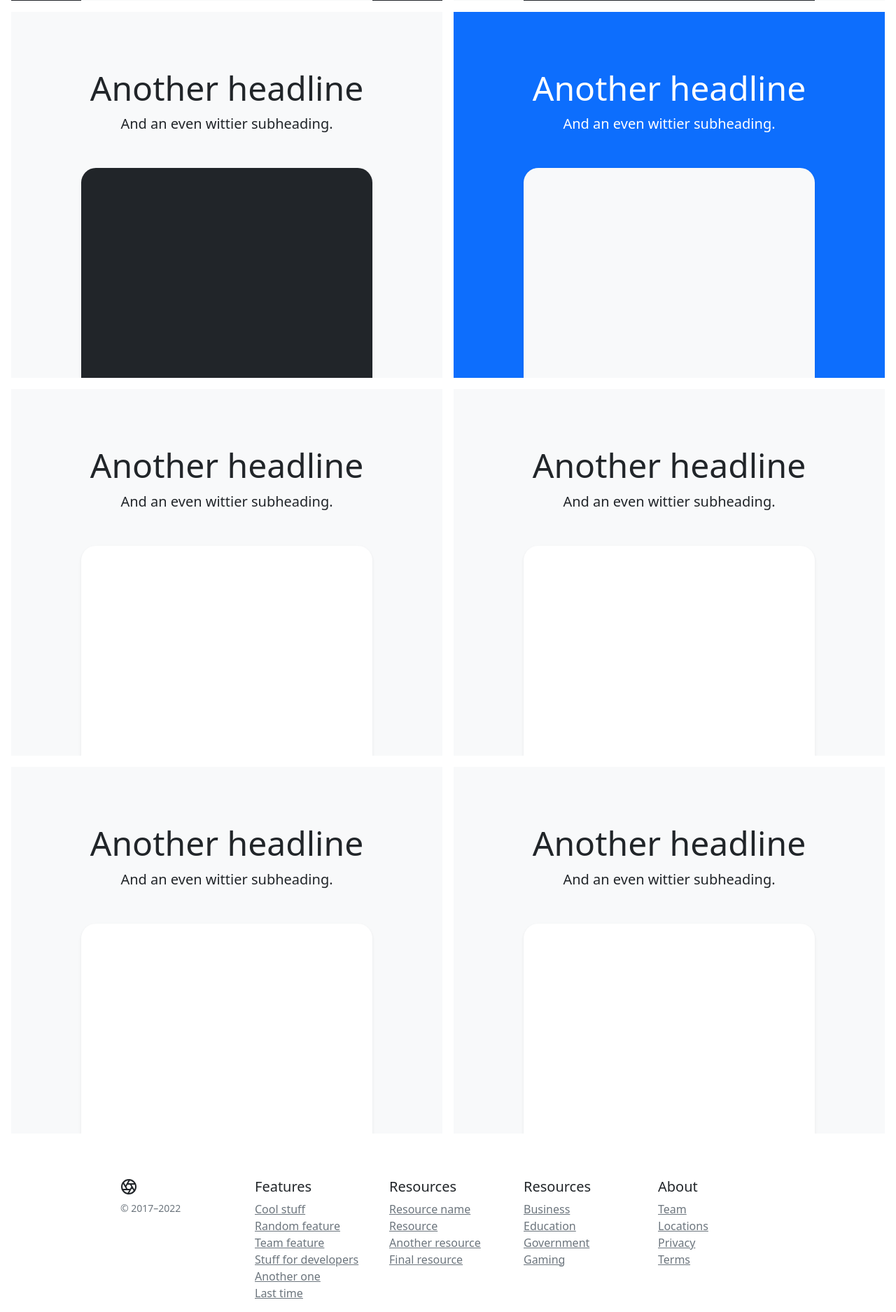
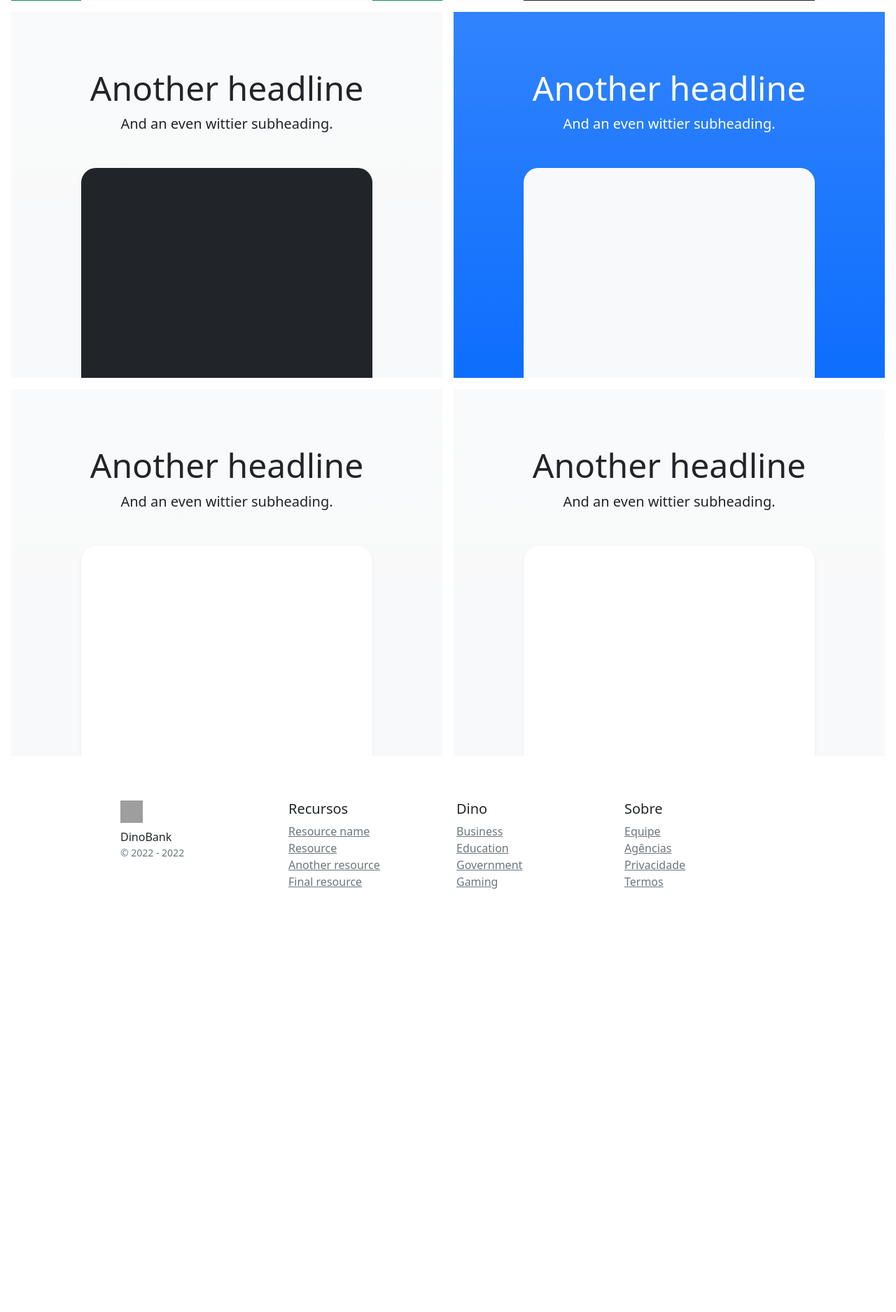
Before and after one commit to the1scient/bancopisenac, a PHP site: page / in a window 1280 px wide. Shown: the part 1058-2933 px from the top of the page at 70% size. After the commit the page ends 2328 px from the top, so only its background shows below. Run offline with PHP 8.4, Linux system fonts and the light colour scheme; grey boxes are pictures that could not be loaded.

Commit message:
arrumando e personalizando cards e a index

```diff
--- a/index.php
+++ b/index.php
@@ -40,42 +40,42 @@
   <div class="position-relative overflow-hidden p-3 p-md-5 m-md-3 text-center bg-light">
     <div class="col-md-5 p-lg-5 mx-auto my-5">
       <h1 class="display-4 fw-normal text-success">DinoBank</h1>
-     <p class="lead fw-normal"  style="display: inline-block;" >O banco</p> <p style="display: inline-block;"  class="lead fw-normal q" data-period="2000" data-type='[ "feito para você.", "feito para quem você ama."]'>
+     <p class="lead fw-normal" style="display: inline-block;" >O banco</p> <p style="display: inline-block;" class="lead fw-normal q" data-period="2000" data-type='[ "feito para você.", "feito para quem você ama.", "feito para o digital.", "feito para todos."]'>
         <span class="wrap"></span>
 
       </p>
-      <br><a class="btn btn-outline-secondary" href="#">Aventure-se!</a>
+      <br><a class="btn btn-outline-success" href="#">Aventure-se!</a>
     </div>
     <div class="product-device shadow-sm d-none d-md-block"></div>
     <div class="product-device product-device-2 shadow-sm d-none d-md-block"></div>
   </div>
 
   <div class="d-md-flex flex-md-equal w-100 my-md-3 ps-md-3">
-    <div class="text-bg-dark me-md-3 pt-3 px-3 pt-md-5 px-md-5 text-center overflow-hidden">
+    <div class="text-bg-success bg-gradient me-md-3 pt-3 px-3 pt-md-5 px-md-5 text-center overflow-hidden">
       <div class="my-3 py-3">
-        <h2 class="display-5">Another headline</h2>
-        <p class="lead">And an even wittier subheading.</p>
+        <h2 class="display-5">Sem anuidade </h2>
+        <p class="lead">A extinção das tarifas chatas dos bancos.</p>
       </div>
       <div class="bg-light shadow-sm mx-auto" style="width: 80%; height: 300px; border-radius: 21px 21px 0 0;"></div>
     </div>
-    <div class="bg-light me-md-3 pt-3 px-3 pt-md-5 px-md-5 text-center overflow-hidden">
+    <div class="bg-light bg-gradient me-md-3 pt-3 px-3 pt-md-5 px-md-5 text-center overflow-hidden">
       <div class="my-3 p-3">
-        <h2 class="display-5">Another headline</h2>
-        <p class="lead">And an even wittier subheading.</p>
+        <h2 class="display-5">Crypto </h2>
+        <p class="lead">Para quem não vive mais na Idade da Pedra.</p>
       </div>
       <div class="bg-dark shadow-sm mx-auto" style="width: 80%; height: 300px; border-radius: 21px 21px 0 0;"></div>
     </div>
   </div>
 
   <div class="d-md-flex flex-md-equal w-100 my-md-3 ps-md-3">
-    <div class="bg-light me-md-3 pt-3 px-3 pt-md-5 px-md-5 text-center overflow-hidden">
+    <div class="bg-light bg-gradient me-md-3 pt-3 px-3 pt-md-5 px-md-5 text-center overflow-hidden">
       <div class="my-3 p-3">
-        <h2 class="display-5">Another headline</h2>
+        <h2 class="display-5">Another headline </h2>
         <p class="lead">And an even wittier subheading.</p>
       </div>
       <div class="bg-dark shadow-sm mx-auto" style="width: 80%; height: 300px; border-radius: 21px 21px 0 0;"></div>
     </div>
-    <div class="text-bg-primary me-md-3 pt-3 px-3 pt-md-5 px-md-5 text-center overflow-hidden">
+    <div class="text-bg-primary bg-gradient me-md-3 pt-3 px-3 pt-md-5 px-md-5 text-center overflow-hidden">
       <div class="my-3 py-3">
         <h2 class="display-5">Another headline</h2>
         <p class="lead">And an even wittier subheading.</p>
@@ -85,14 +85,14 @@
   </div>
 
   <div class="d-md-flex flex-md-equal w-100 my-md-3 ps-md-3">
-    <div class="bg-light me-md-3 pt-3 px-3 pt-md-5 px-md-5 text-center overflow-hidden">
+    <div class="bg-light bg-gradient me-md-3 pt-3 px-3 pt-md-5 px-md-5 text-center overflow-hidden">
       <div class="my-3 p-3">
         <h2 class="display-5">Another headline</h2>
         <p class="lead">And an even wittier subheading.</p>
       </div>
       <div class="bg-body shadow-sm mx-auto" style="width: 80%; height: 300px; border-radius: 21px 21px 0 0;"></div>
     </div>
-    <div class="bg-light me-md-3 pt-3 px-3 pt-md-5 px-md-5 text-center overflow-hidden">
+    <div class="bg-light bg-gradient me-md-3 pt-3 px-3 pt-md-5 px-md-5 text-center overflow-hidden">
       <div class="my-3 py-3">
         <h2 class="display-5">Another headline</h2>
         <p class="lead">And an even wittier subheading.</p>
@@ -101,43 +101,19 @@
     </div>
   </div>
 
-  <div class="d-md-flex flex-md-equal w-100 my-md-3 ps-md-3">
-    <div class="bg-light me-md-3 pt-3 px-3 pt-md-5 px-md-5 text-center overflow-hidden">
-      <div class="my-3 p-3">
-        <h2 class="display-5">Another headline</h2>
-        <p class="lead">And an even wittier subheading.</p>
-      </div>
-      <div class="bg-body shadow-sm mx-auto" style="width: 80%; height: 300px; border-radius: 21px 21px 0 0;"></div>
-    </div>
-    <div class="bg-light me-md-3 pt-3 px-3 pt-md-5 px-md-5 text-center overflow-hidden">
-      <div class="my-3 py-3">
-        <h2 class="display-5">Another headline</h2>
-        <p class="lead">And an even wittier subheading.</p>
-      </div>
-      <div class="bg-body shadow-sm mx-auto" style="width: 80%; height: 300px; border-radius: 21px 21px 0 0;"></div>
-    </div>
-  </div>
+
 </main>
 
 <footer class="container py-5">
   <div class="row">
     <div class="col-12 col-md">
-      <svg xmlns="http://www.w3.org/2000/svg" width="24" height="24" fill="none" stroke="currentColor" stroke-linecap="round" stroke-linejoin="round" stroke-width="2" class="d-block mb-2" role="img" viewBox="0 0 24 24"><title>Product</title><circle cx="12" cy="12" r="10"/><path d="M14.31 8l5.74 9.94M9.69 8h11.48M7.38 12l5.74-9.94M9.69 16L3.95 6.06M14.31 16H2.83m13.79-4l-5.74 9.94"/></svg>
-      <small class="d-block mb-3 text-muted">&copy; 2017–2022</small>
+        <img src="dino.png" alt="" height="32" width="32" class="d-block mb-2">
+        DinoBank
+    <small class="d-block mb-3 text-muted">&copy; 2022 - <?php echo date('Y'); ?></small>
     </div>
+
     <div class="col-6 col-md">
-      <h5>Features</h5>
-      <ul class="list-unstyled text-small">
-        <li><a class="link-secondary" href="#">Cool stuff</a></li>
-        <li><a class="link-secondary" href="#">Random feature</a></li>
-        <li><a class="link-secondary" href="#">Team feature</a></li>
-        <li><a class="link-secondary" href="#">Stuff for developers</a></li>
-        <li><a class="link-secondary" href="#">Another one</a></li>
-        <li><a class="link-secondary" href="#">Last time</a></li>
-      </ul>
-    </div>
-    <div class="col-6 col-md">
-      <h5>Resources</h5>
+      <h5>Recursos</h5>
       <ul class="list-unstyled text-small">
         <li><a class="link-secondary" href="#">Resource name</a></li>
         <li><a class="link-secondary" href="#">Resource</a></li>
@@ -146,7 +122,7 @@
       </ul>
     </div>
     <div class="col-6 col-md">
-      <h5>Resources</h5>
+      <h5>Dino</h5>
       <ul class="list-unstyled text-small">
         <li><a class="link-secondary" href="#">Business</a></li>
         <li><a class="link-secondary" href="#">Education</a></li>
@@ -155,12 +131,12 @@
       </ul>
     </div>
     <div class="col-6 col-md">
-      <h5>About</h5>
+      <h5>Sobre</h5>
       <ul class="list-unstyled text-small">
-        <li><a class="link-secondary" href="#">Team</a></li>
-        <li><a class="link-secondary" href="#">Locations</a></li>
-        <li><a class="link-secondary" href="#">Privacy</a></li>
-        <li><a class="link-secondary" href="#">Terms</a></li>
+        <li><a class="link-secondary" href="#">Equipe</a></li>
+        <li><a class="link-secondary" href="#">Agências</a></li>
+        <li><a class="link-secondary" href="#">Privacidade</a></li>
+        <li><a class="link-secondary" href="#">Termos</a></li>
       </ul>
     </div>
   </div>
```
